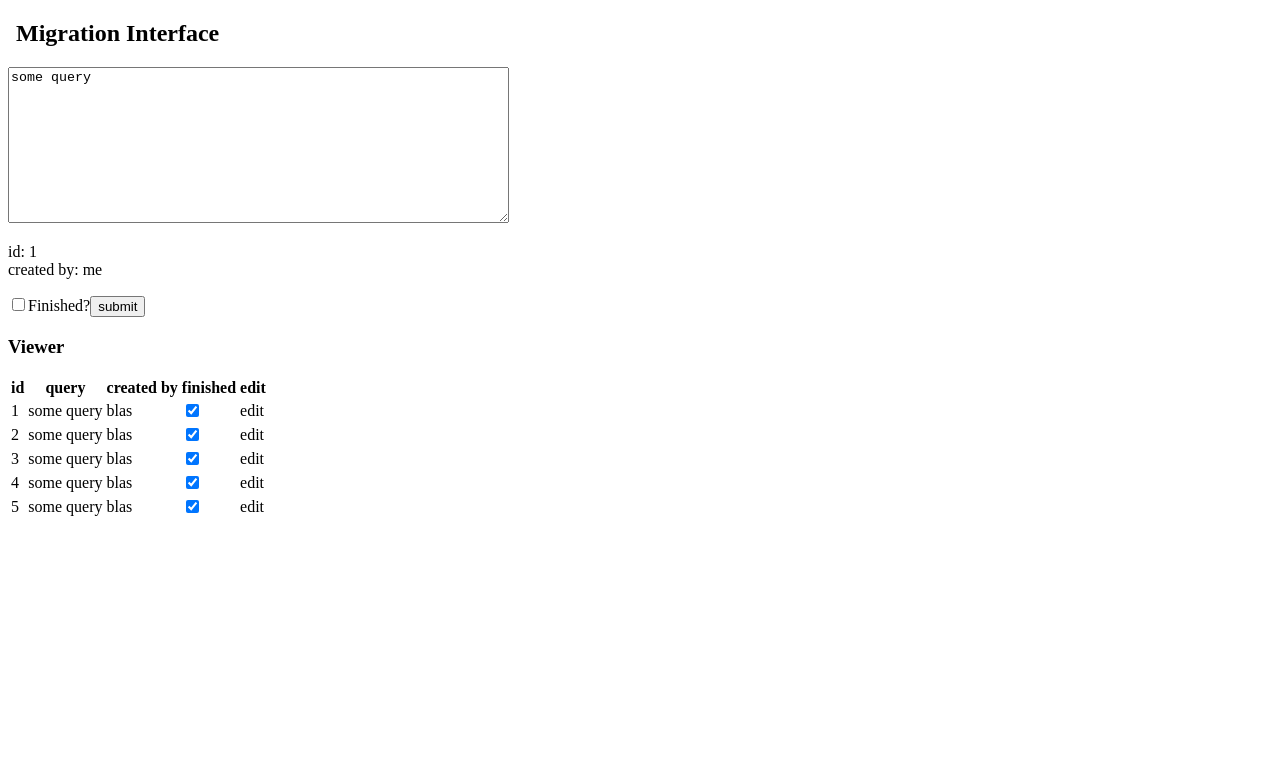
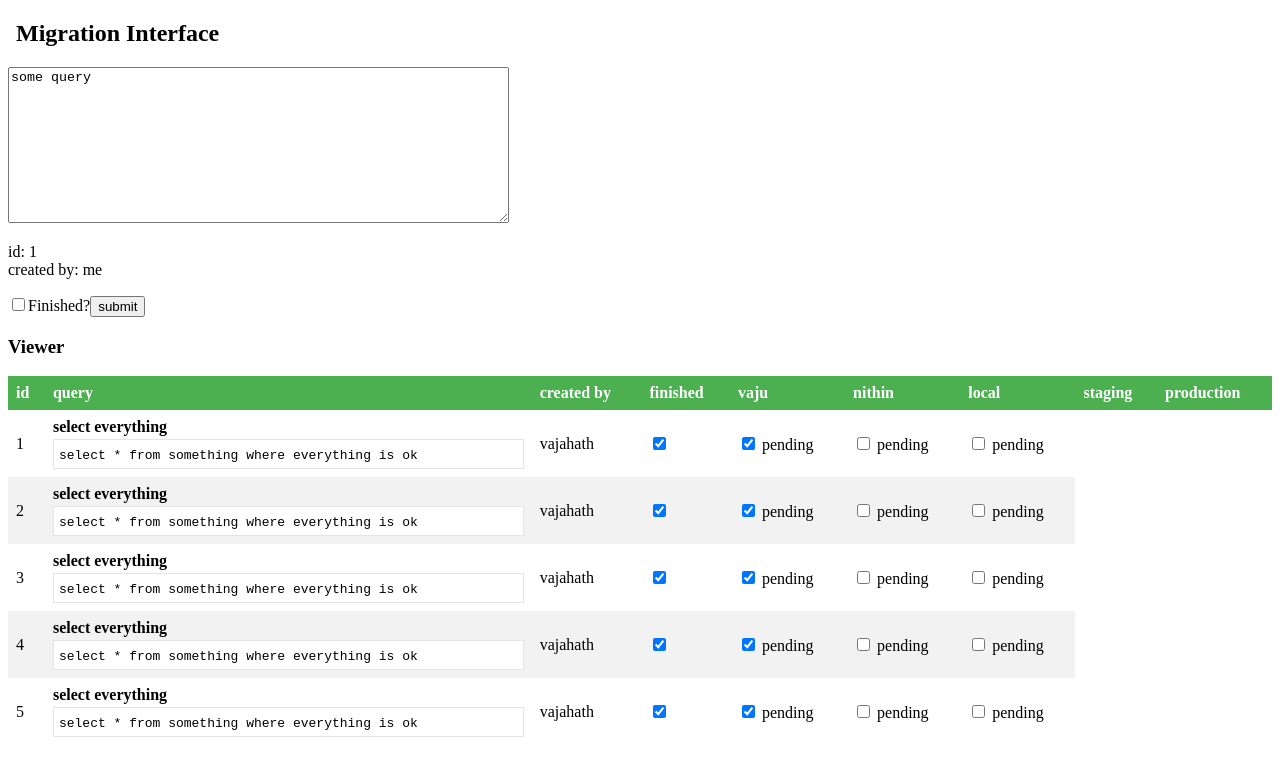
Before and after one commit to vajahath/query-store, an Angular app: page / in a window 1280 px wide. Shown: the top 776 px of the page. Built offline with nearby package versions, Linux system fonts and the light colour scheme.

Commit message:
more check boxes, better table

```diff
--- a/src/app/Query.class.ts
+++ b/src/app/Query.class.ts
@@ -1,6 +1,23 @@
 export class Query {
   id: number;
   query: string;
+  title: string;
   created_by: string;
   finished: boolean;
+  created_at: string;
+
+  ready_for_vajahath: boolean;
+  vajahath_status: 'passed' | 'pending' | 'failed' | 'inactive';
+
+  ready_for_nithin: boolean;
+  nithin_status: 'passed' | 'pending' | 'failed' | 'inactive';
+
+  ready_for_local: boolean;
+  local_status: 'passed' | 'pending' | 'failed' | 'inactive';
+
+  ready_for_staging: boolean;
+  staging_status: 'passed' | 'pending' | 'failed' | 'inactive';
+
+  ready_for_production: boolean;
+  production_status: 'passed' | 'pending' | 'failed' | 'inactive';
 }
--- a/src/app/create/create.component.ts
+++ b/src/app/create/create.component.ts
@@ -7,7 +7,7 @@ import { Query } from '../Query.class';
   styleUrls: ['./create.component.css']
 })
 export class AppCreateComponent implements OnInit {
-  query: Query = {
+  query = {
     id: 1,
     created_by: 'me',
     query: 'some query',
--- a/src/app/editor/editor.component.html
+++ b/src/app/editor/editor.component.html
@@ -4,11 +4,9 @@
             <h3>Edit Query</h3>
             <p>id: {{selectedQuery.id}}
                 <br> created by: {{selectedQuery.created_by}}</p>
-            <textarea [(ngModel)]="selectedQuery.query" name="query" id="query" cols="100" rows="10"></textarea>
+            <textarea [(ngModel)]="selectedQuery.query" name="query" id="query" cols="80" rows="10"></textarea>
             <br>
             <button (click)="updateQuery()">update</button>
         </div>
     </div>
-    <h1>Editor</h1>
-    <button>open modal</button>
 </div>
--- a/src/app/queries.mock.ts
+++ b/src/app/queries.mock.ts
@@ -1,9 +1,119 @@
 import { Query } from './Query.class';
 
 export const QUERIES: Query[] = [
-  { id: 1, query: 'some query', created_by: 'blas', finished: true },
-  { id: 2, query: 'some query', created_by: 'blas', finished: true },
-  { id: 3, query: 'some query', created_by: 'blas', finished: true },
-  { id: 4, query: 'some query', created_by: 'blas', finished: true },
-  { id: 5, query: 'some query', created_by: 'blas', finished: true }
+  {
+    id: 1,
+    query: 'select * from something where everything is ok',
+    title: 'select everything',
+    created_by: 'vajahath',
+    created_at: '31/12/2017 11:50pm',
+    finished: true,
+
+    ready_for_vajahath: true,
+    vajahath_status: 'pending',
+
+    ready_for_nithin: false,
+    nithin_status: 'pending',
+
+    ready_for_local: false,
+    local_status: 'pending',
+
+    ready_for_staging: false,
+    staging_status: 'pending',
+
+    ready_for_production: false,
+    production_status: 'failed'
+  },
+  {
+    id: 2,
+    query: 'select * from something where everything is ok',
+    title: 'select everything',
+    created_by: 'vajahath',
+    created_at: '31/12/2017 11:50pm',
+    finished: true,
+
+    ready_for_vajahath: true,
+    vajahath_status: 'pending',
+
+    ready_for_nithin: false,
+    nithin_status: 'pending',
+
+    ready_for_local: false,
+    local_status: 'pending',
+
+    ready_for_staging: false,
+    staging_status: 'pending',
+
+    ready_for_production: false,
+    production_status: 'failed'
+  },
+  {
+    id: 3,
+    query: 'select * from something where everything is ok',
+    title: 'select everything',
+    created_at: '31/12/2017 11:50pm',
+    created_by: 'vajahath',
+    finished: true,
+
+    ready_for_vajahath: true,
+    vajahath_status: 'pending',
+
+    ready_for_nithin: false,
+    nithin_status: 'pending',
+
+    ready_for_local: false,
+    local_status: 'pending',
+
+    ready_for_staging: false,
+    staging_status: 'pending',
+
+    ready_for_production: false,
+    production_status: 'failed'
+  },
+  {
+    id: 4,
+    query: 'select * from something where everything is ok',
+    title: 'select everything',
+    created_at: '31/12/2017 11:50pm',
+    created_by: 'vajahath',
+    finished: true,
+
+    ready_for_vajahath: true,
+    vajahath_status: 'pending',
+
+    ready_for_nithin: false,
+    nithin_status: 'pending',
+
+    ready_for_local: false,
+    local_status: 'pending',
+
+    ready_for_staging: false,
+    staging_status: 'pending',
+
+    ready_for_production: false,
+    production_status: 'failed'
+  },
+  {
+    id: 5,
+    query: 'select * from something where everything is ok',
+    title: 'select everything',
+    created_at: '31/12/2017 11:50pm',
+    created_by: 'vajahath',
+    finished: true,
+
+    ready_for_vajahath: true,
+    vajahath_status: 'pending',
+
+    ready_for_nithin: false,
+    nithin_status: 'pending',
+
+    ready_for_local: false,
+    local_status: 'pending',
+
+    ready_for_staging: false,
+    staging_status: 'pending',
+
+    ready_for_production: false,
+    production_status: 'failed'
+  }
 ];
--- a/src/app/viewer/viewer.component.css
+++ b/src/app/viewer/viewer.component.css
@@ -0,0 +1,27 @@
+table {
+  border-collapse: collapse;
+  width: 100%;
+}
+
+th,
+td {
+  text-align: left;
+  padding: 8px;
+}
+
+tr:nth-child(even) {
+  background-color: #f2f2f2;
+}
+
+th {
+  background-color: #4caf50;
+  color: white;
+}
+
+.query-string {
+  margin-top: 3px;
+  border: thin solid #e4e4e4;
+  padding: 5px;
+  background-color: white;
+  cursor: pointer;
+}
--- a/src/app/viewer/viewer.component.html
+++ b/src/app/viewer/viewer.component.html
@@ -5,17 +5,43 @@
         <th>query</th>
         <th>created by</th>
         <th>finished</th>
-        <th>edit</th>
+
+        <th>vaju</th>
+        <th>nithin</th>
+        <th>local</th>
+        <th>staging</th>
+        <th>production</th>
+
     </thead>
     <tbody>
         <tr *ngFor="let query of queries; let i = index">
             <td>{{query.id}}</td>
-            <td>{{query.query}}</td>
+            <!-- <td>{{query.query}}</td> -->
+            <td>
+                <div class="query-title">
+                    <strong>{{query.title}}</strong>
+                </div>
+                <div class="query-string" (click)="onEditClick(query, i)">
+                    <code>{{query.query}}</code>
+                </div>
+            </td>
             <td>{{query.created_by}}</td>
             <td>
                 <input type="checkbox" [(ngModel)]="query.finished" (change)="updateFinished(query)">
             </td>
-            <td (click)="onEditClick(query, i)">edit</td>
+
+            <!-- vaju -->
+            <td>
+                <input type="checkbox" [(ngModel)]="query.ready_for_vajahath" (change)="updateFinished(query)"> {{query.vajahath_status}}
+            </td>
+            <!-- nithin -->
+            <td>
+                <input type="checkbox" [(ngModel)]="query.ready_for_nithin" (change)="updateFinished(query)"> {{query.nithin_status}}
+            </td>
+            <!-- vaju -->
+            <td>
+                <input type="checkbox" [(ngModel)]="query.ready_for_local" (change)="updateFinished(query)"> {{query.local_status}}
+            </td>
         </tr>
     </tbody>
 </table>
```
